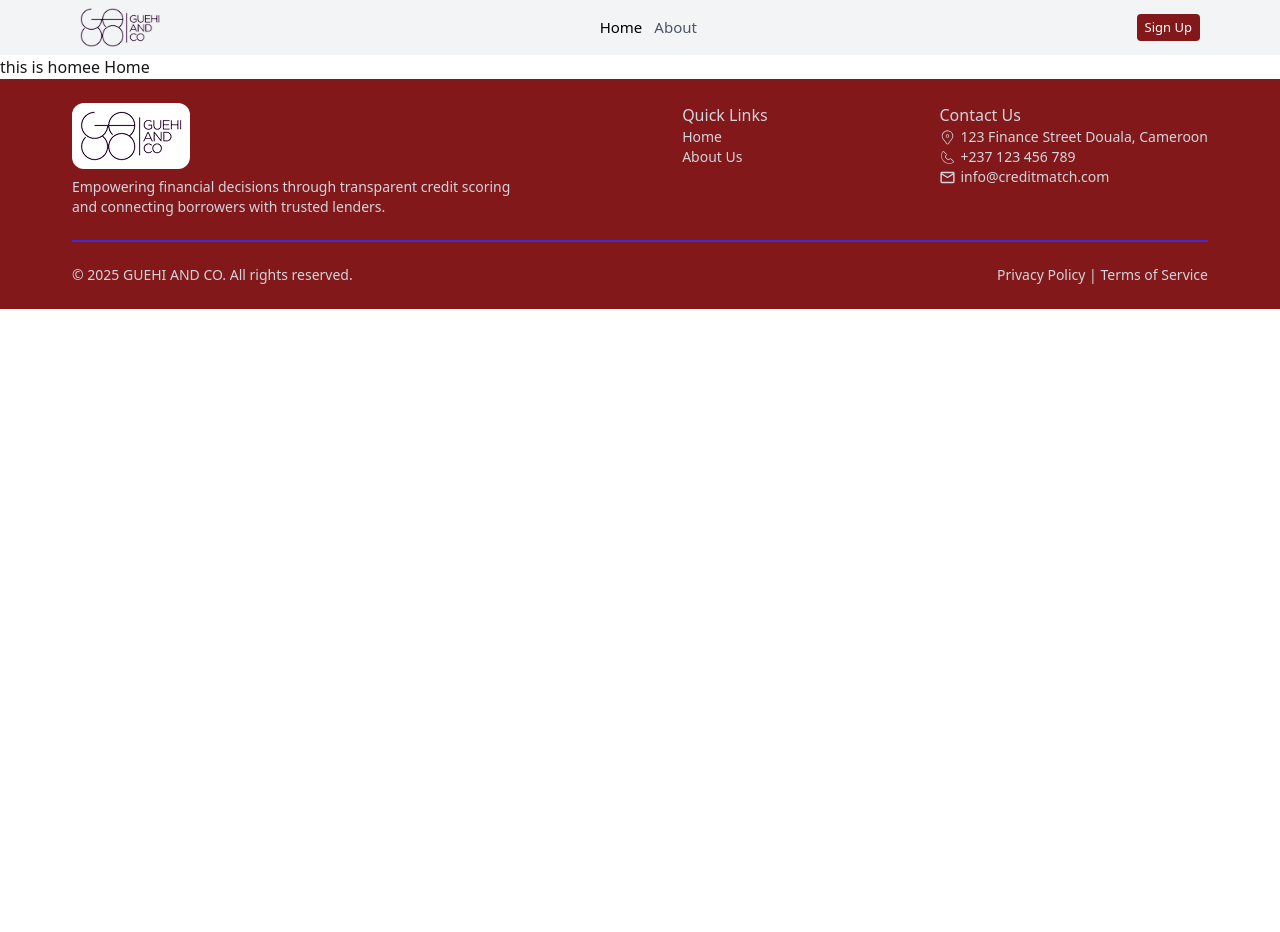
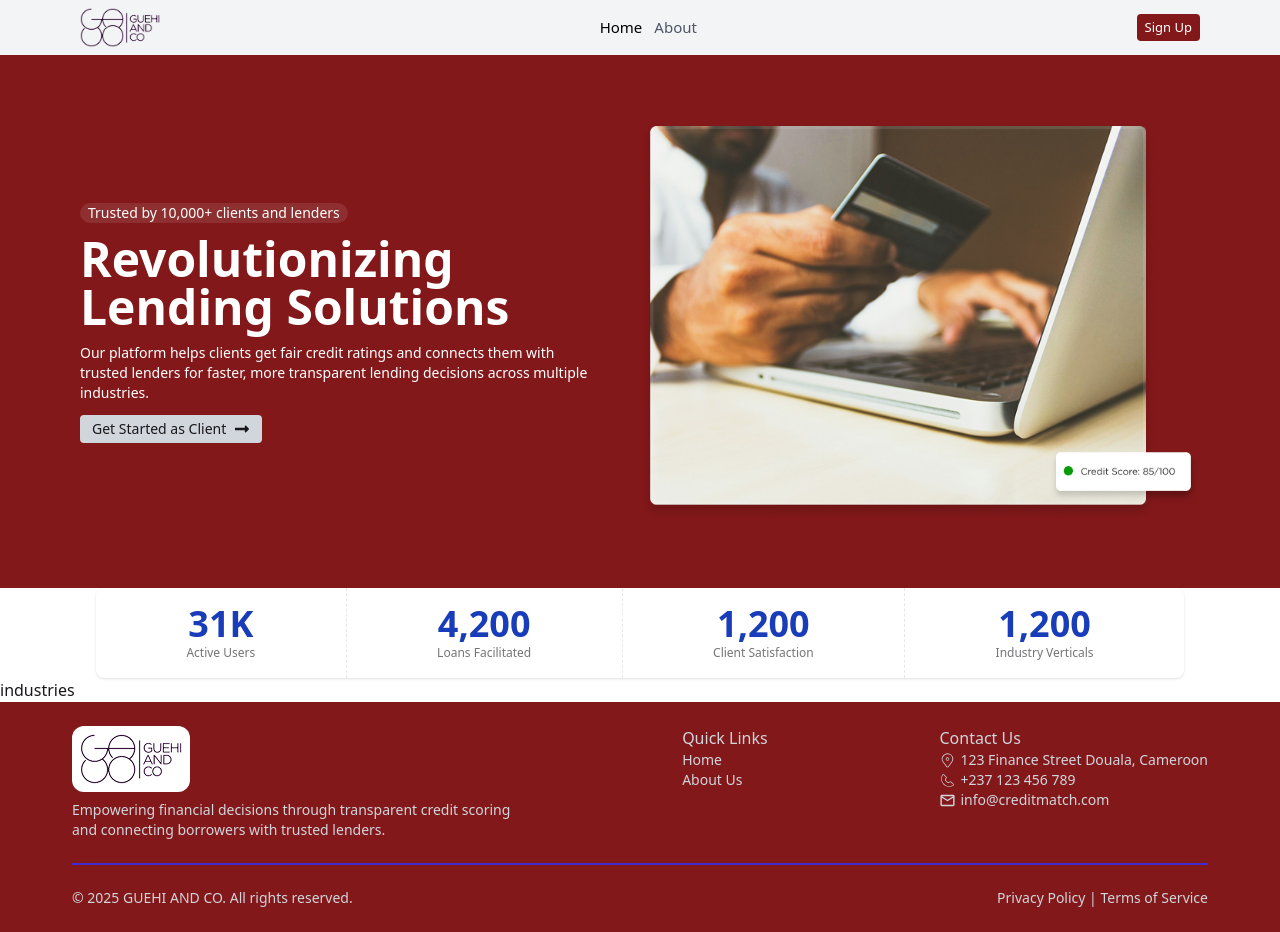
Before and after one commit to murad403/loan-frontend, a React (Vite) app: page / in a window 1280 px wide. Before the commit the page ends 800 px from the top, so only its background shows below. Built offline with nearby package versions, Linux system fonts and the light colour scheme.

Commit message:
banner and stat section

```diff
--- /dev/null
+++ b/src/components/home/Banner.jsx
@@ -0,0 +1,40 @@
+import { FaLongArrowAltRight } from "react-icons/fa";
+import banner from "../../assets/banner.png";
+import Stat from "./Stat";
+
+const Banner = () => {
+  return (
+    <div className="">
+      <div className="bg-red-900 flex justify-between flex-col md:flex-row items-center py-8 md:py-11 lg:py-17 px-5 md:px-16 lg:px-20 gap-10">
+        <div className="md:space-y-3 space-y-1 w-full md:w-1/2">
+          <p className="bg-white/10 text-white font-light rounded-xl text-sm px-2 backdrop-blur-xl inline-block">
+            Trusted by 10,000+ clients and lenders
+          </p>
+          <h1 className="text-3xl md:text-4xl lg:text-5xl font-bold text-white">
+            Revolutionizing Lending Solutions
+          </h1>
+          <p className="text-white text-sm">
+            Our platform helps clients get fair credit ratings and connects them
+            with trusted lenders for faster, more transparent lending decisions
+            across multiple industries.
+          </p>
+          <button className="text-sm bg-gray-300 px-3 flex justify-between items-center gap-2 py-1 rounded-sm cursor-pointer">
+            Get Started as Client <FaLongArrowAltRight size={16} />
+          </button>
+        </div>
+        <div>
+          <img
+            className="w-full md:w-[400px] lg:w-[600px]"
+            src={banner}
+            alt=""
+          />
+        </div>
+      </div>
+      <div className=" w-full">
+        <Stat></Stat>
+      </div>
+    </div>
+  );
+};
+
+export default Banner;
--- /dev/null
+++ b/src/components/home/IndustrySolution.jsx
@@ -0,0 +1,11 @@
+import React from 'react';
+
+const IndustrySolution = () => {
+    return (
+        <div>
+            industries
+        </div>
+    );
+};
+
+export default IndustrySolution;
--- /dev/null
+++ b/src/components/home/Stat.jsx
@@ -0,0 +1,29 @@
+
+const Stat = () => {
+  return (
+    <div className="flex justify-center items-center w-full">
+      <div className="stats stats-vertical bg-white lg:stats-horizontal shadow md:w-full w-1/2 md:mx-24">
+        <div className="stat flex items-center justify-center flex-col">
+          <div className="stat-value md:text-4xl text-3xl text-blue-800">31K</div>
+          <div className="stat-desc">Active Users</div>
+        </div>
+
+        <div className="stat flex items-center justify-center flex-col">
+          <div className="stat-value md:text-4xl text-3xl text-blue-800">4,200</div>
+          <div className="stat-desc">Loans Facilitated</div>
+        </div>
+
+        <div className="stat flex items-center justify-center flex-col">
+          <div className="stat-value md:text-4xl text-3xl text-blue-800">1,200</div>
+          <div className="stat-desc">Client Satisfaction</div>
+        </div>
+        <div className="stat flex items-center justify-center flex-col">
+          <div className="stat-value md:text-4xl text-3xl text-blue-800">1,200</div>
+          <div className="stat-desc">Industry Verticals</div>
+        </div>
+      </div>
+    </div>
+  );
+};
+
+export default Stat;
--- a/src/pages/Home.jsx
+++ b/src/pages/Home.jsx
@@ -1,9 +1,11 @@
-import React from 'react';
+import Banner from '../components/home/banner';
+import IndustrySolution from '../components/home/IndustrySolution';
 
 const Home = () => {
     return (
         <div>
-            <h1> this is homee Home</h1>
+            <Banner></Banner>
+            <IndustrySolution></IndustrySolution>
         </div>
     );
 };
```
